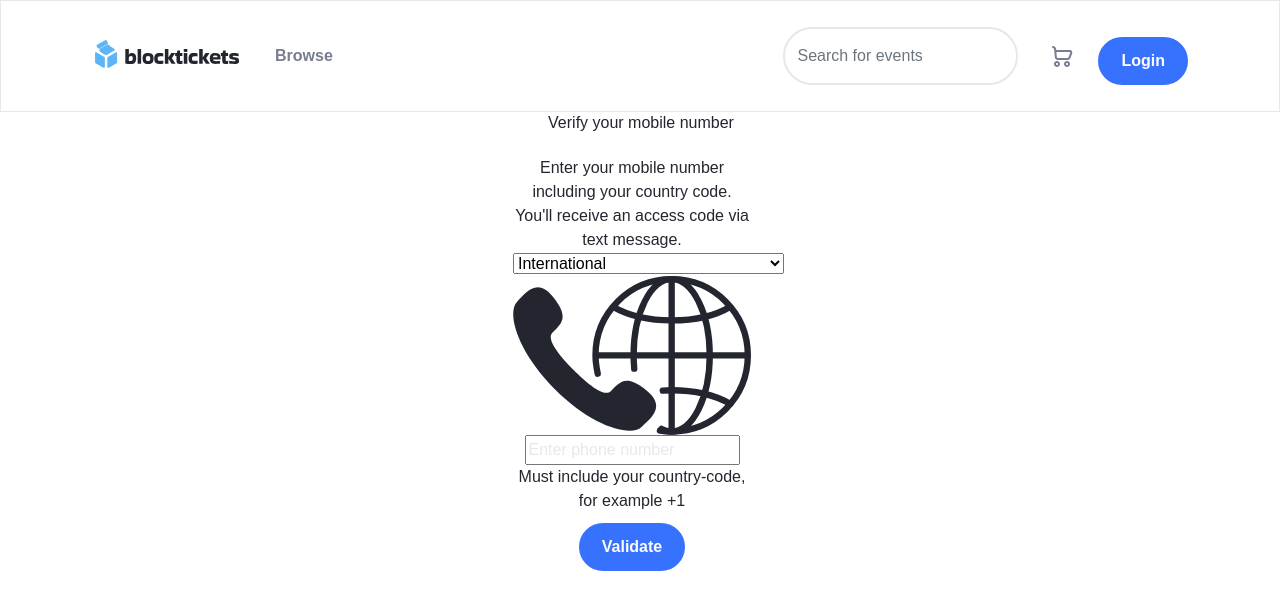
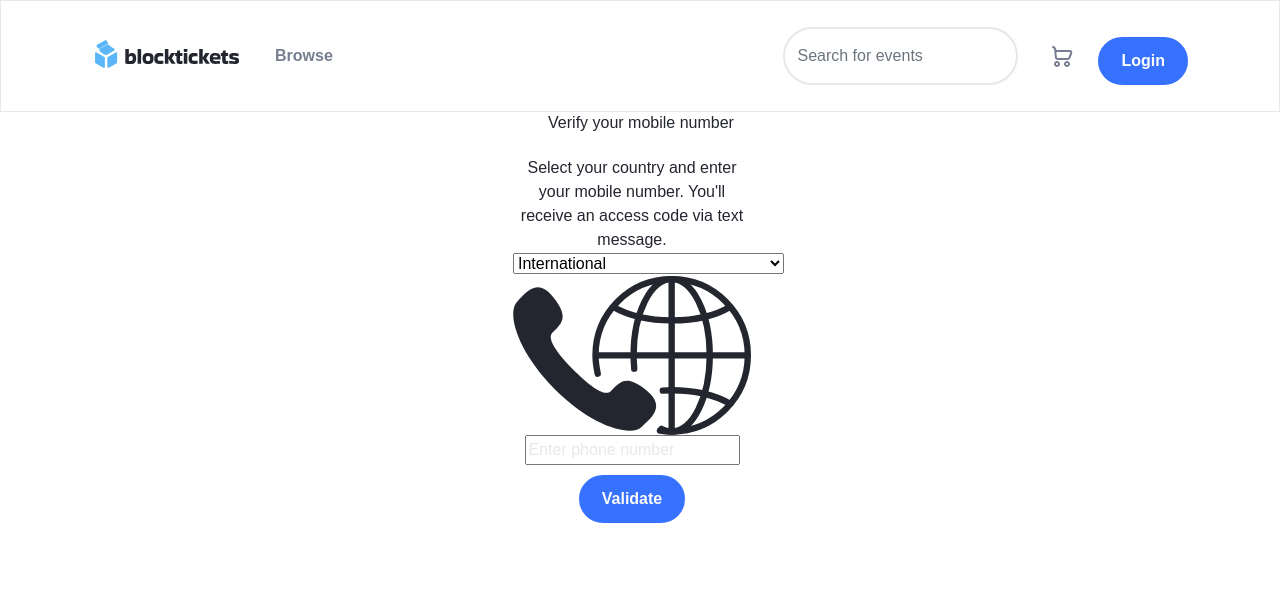
Before and after one commit to CRE8Interactions/blocktickets-home, a React (Create React App) app in the folder frontend/: page /login in a window 1280 px wide. Shown: the top 610 px of the page. Built offline with nearby package versions, Linux system fonts and the light colour scheme; no server answers.

Commit message:
update text

```diff
--- a/frontend/src/pages/LoginPage/LoginPage.js
+++ b/frontend/src/pages/LoginPage/LoginPage.js
@@ -140,7 +140,7 @@ function LoginPage() {
 
 	if (step === 0) {
 		cardTitle = 'Verify your mobile number';
-		cardText = `Enter your mobile number including your country code. You'll receive an access code via text message.`;
+		cardText = `Select your country and enter your mobile number. You'll receive an access code via text message.`;
 	}
 	else if (step === 1) {
 		cardTitle = 'Check your mobile phone';
@@ -165,7 +165,6 @@ function LoginPage() {
 									value={phoneNumber}
 									onChange={setValue}
 								/>
-								<p>Must include your country-code, for example +1</p>
 								<Button variant="primary" onClick={(e) => submit()}>
 									Validate
 								</Button>
```
